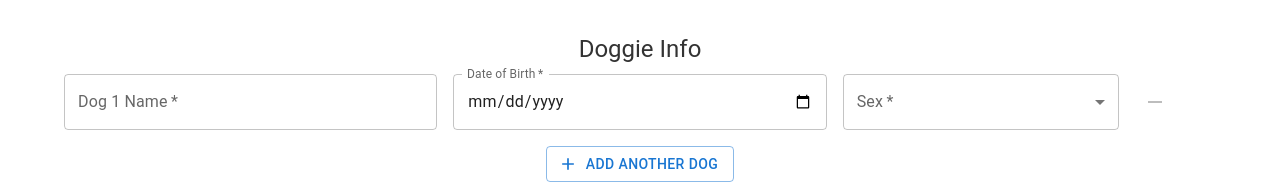
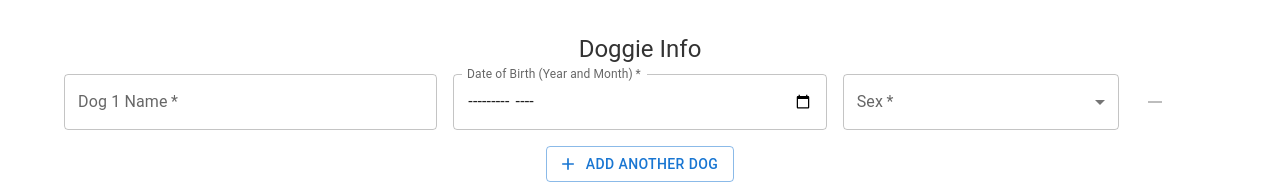
Before and after one commit to eddiemosh/fawley-waterside-dog-show, a React (Create React App) app: page /payments in a window 1280 px wide. Shown: the part 318-502 px from the top of the page. Built offline with nearby package versions, Linux system fonts and the light colour scheme.

Commit message:
analytics

```diff
--- a/src/components/payments/payments.js
+++ b/src/components/payments/payments.js
@@ -159,9 +159,9 @@ const Payments = () => {
                             </Grid>
                             <Grid item xs={12} sm={4}>
                                 <TextField
-                                    label="Date of Birth"
+                                    label="Date of Birth (Year and Month)"
                                     name="date_of_birth"
-                                    type="date"
+                                    type="month"
                                     InputLabelProps={{ shrink: true }}
                                     value={dog.date_of_birth}
                                     onChange={(event) => handleDogChange(index, event)}
```
